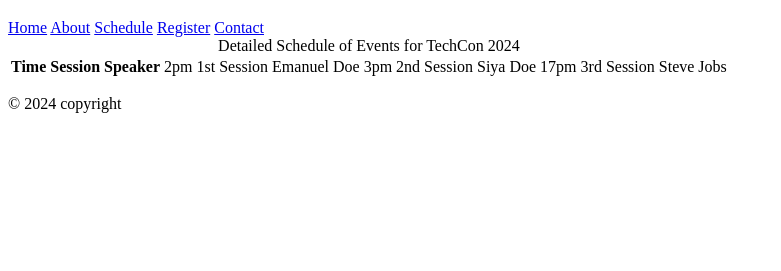
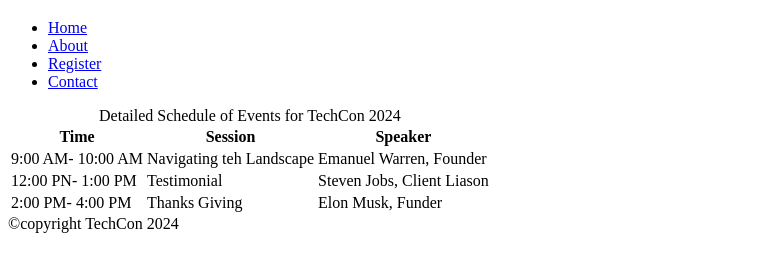
Before and after one commit to emanuelnakeng/TechCon-2024-Conference, a plain HTML site: page techcon_website/schedule.html in a window 1280 px wide. Shown: the part 61-332 px from the top of the page, without its empty margins (0-781 px from the left). Drawn offline with Linux system fonts and the light colour scheme.

Commit message:
change scope to row

```diff
--- a/techcon_website/schedule.html
+++ b/techcon_website/schedule.html
@@ -3,17 +3,18 @@
 	<head>
 		<meta charset="UTF-8" />
 		<meta name="viewport" content="width=device-width, initial-scale=1.0" />
-		<title>Schedule</title>
+		<title>TechCon 2024 Conference Schedule Page</title>
 	</head>
 	<body>
 		<header>
 			<h1>Schedule for TechCon 2024</h1>
 			<nav>
-				<a href="index.html">Home</a>
-				<a href="about.html">About</a>
-				<a href="schedule.html">Schedule</a>
-				<a href="register.html">Register</a>
-				<a href="contact.html">Contact</a>
+				<ul>
+					<li><a href="index.html">Home</a></li>
+					<li><a href="about.html">About</a></li>
+					<li><a href="register.html">Register</a></li>
+					<li><a href="contact.html">Contact</a></li>
+				</ul>
 			</nav>
 		</header>
 		<main>
@@ -21,26 +22,32 @@
 				<caption>
 					Detailed Schedule of Events for TechCon 2024
 				</caption>
-
-				<th scope="col">Time</th>
-				<th scope="col">Session</th>
-				<th scope="col">Speaker</th>
-
-				<td>2pm</td>
-				<td>1st Session</td>
-				<td>Emanuel Doe</td>
-
-				<td>3pm</td>
-				<td>2nd Session</td>
-				<td>Siya Doe</td>
-
-				<td>17pm</td>
-				<td>3rd Session</td>
-				<td>Steve Jobs</td>
+				<thead>
+					<tr>
+						<th scope="row">Time</th>
+						<th scope="row">Session</th>
+						<th scope="row">Speaker</th>
+					</tr>
+				</thead>
+				<tbody>
+					<tr>
+						<td>9:00 AM- 10:00 AM</td>
+						<td>Navigating teh Landscape</td>
+						<td>Emanuel Warren, Founder</td>
+					</tr>
+					<tr>
+						<td>12:00 PN- 1:00 PM</td>
+						<td>Testimonial</td>
+						<td>Steven Jobs, Client Liason</td>
+					</tr>
+					<tr>
+						<td>2:00 PM- 4:00 PM</td>
+						<td>Thanks Giving</td>
+						<td>Elon Musk, Funder</td>
+					</tr>
+				</tbody>
 			</table>
 		</main>
-		<footer>
-			<p>&copy; 2024 copyright</p>
-		</footer>
+		<footer>&copy;copyright TechCon 2024</footer>
 	</body>
 </html>
```
